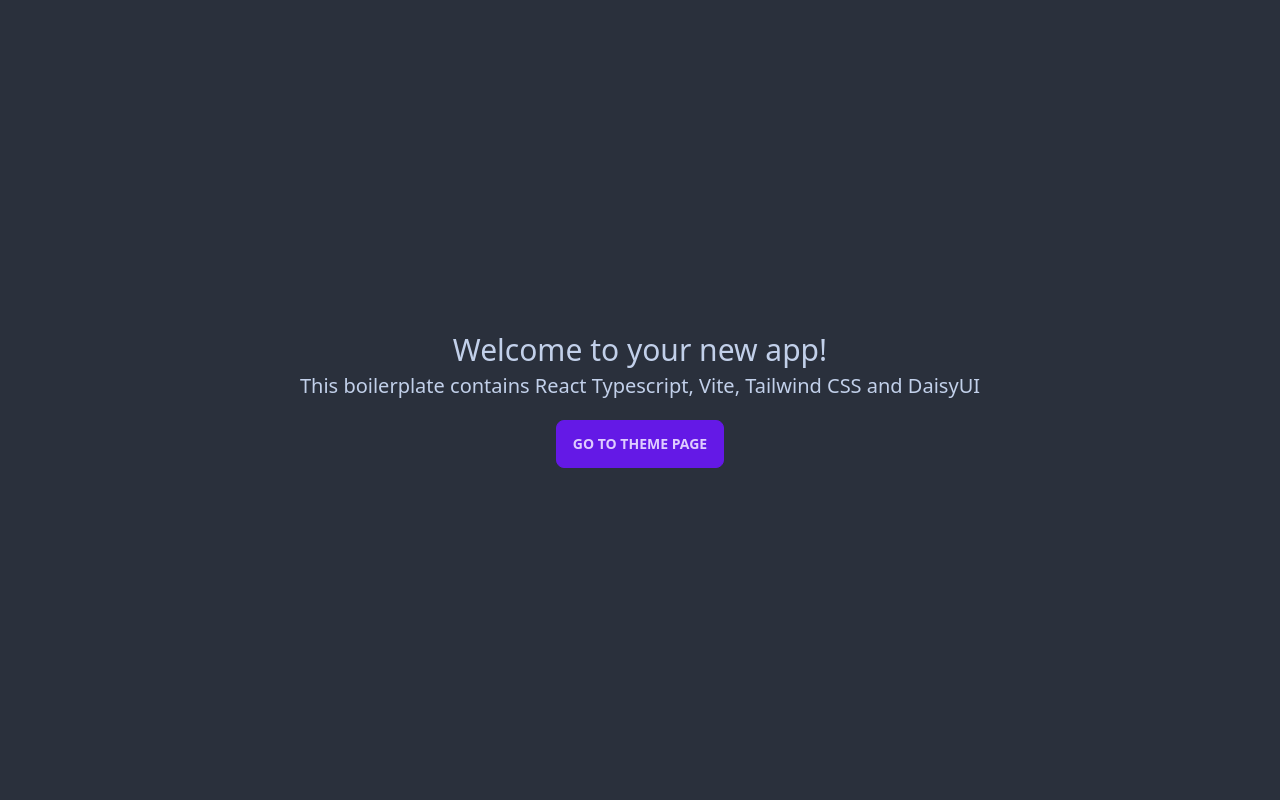
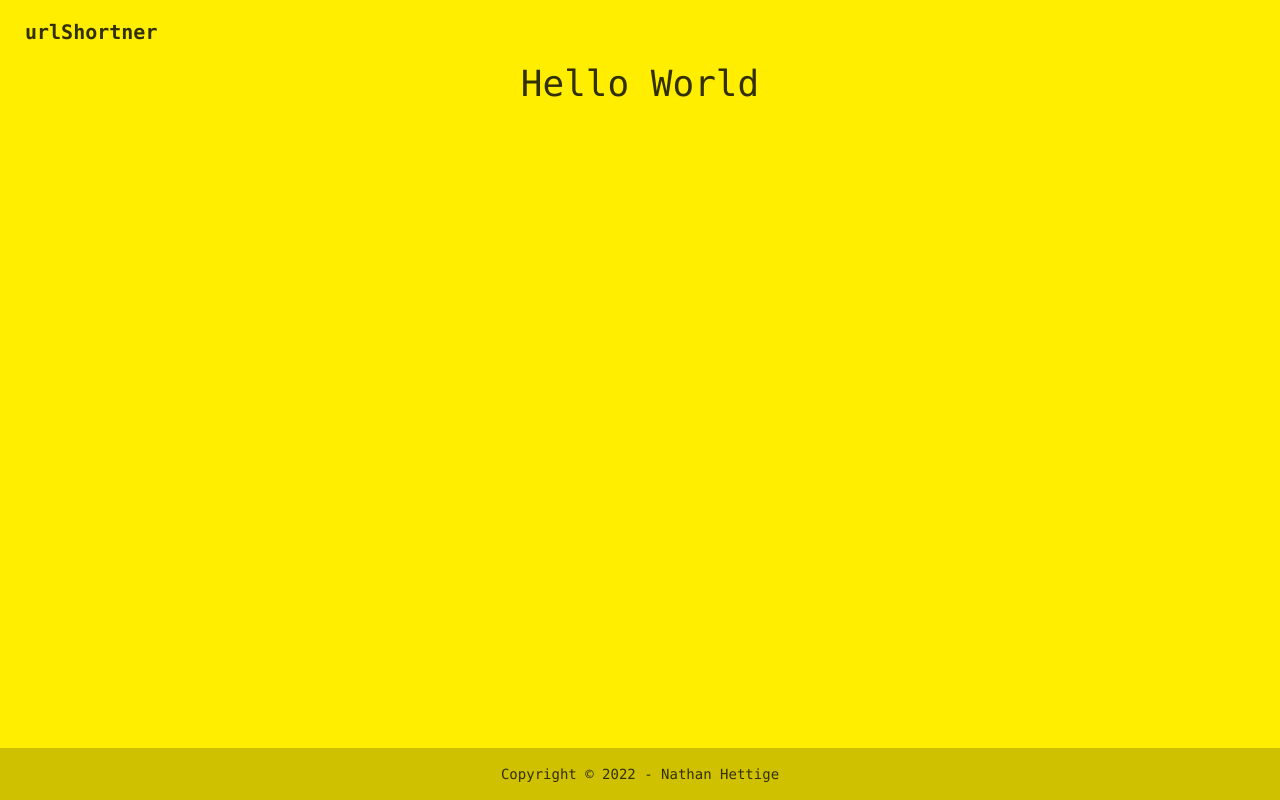
Before and after one commit to nathanhettige/urlshortner, a React (Vite) app in the folder frontend/: page / in a window 1280 px wide. Built offline with nearby package versions, Linux system fonts and the light colour scheme.

Commit message:
Add page layout and theme

```diff
--- a/frontend/src/App.tsx
+++ b/frontend/src/App.tsx
@@ -1,17 +1,12 @@
-import { Link } from 'react-router-dom';
+import PageLayout from './components/PageLayout';
 
 function App() {
   return (
-    <div className="flex flex-col items-center h-screen justify-center">
-      <h1 className="text-3xl">Welcome to your new app!</h1>
-      <p className="text-xl pt-1">
-        This boilerplate contains React Typescript, Vite, Tailwind CSS and
-        DaisyUI
-      </p>
-      <Link to="/theme">
-        <button className="btn btn-primary mt-5">Go to Theme Page</button>
-      </Link>
-    </div>
+    <>
+      <PageLayout>
+        <h1 className="text-4xl text-center">Hello World</h1>
+      </PageLayout>
+    </>
   );
 }
 
--- /dev/null
+++ b/frontend/src/components/Footer.tsx
@@ -0,0 +1,11 @@
+const Footer = () => {
+  return (
+    <footer className="footer footer-center p-4 bg-base-300 text-base-content">
+      <div>
+        <p>Copyright © 2022 - Nathan Hettige</p>
+      </div>
+    </footer>
+  );
+};
+
+export default Footer;
--- /dev/null
+++ b/frontend/src/components/Header.tsx
@@ -0,0 +1,9 @@
+const Header = () => {
+  return (
+    <div className="navbar bg-base-100">
+      <button className="btn btn-ghost normal-case text-xl">urlShortner</button>
+    </div>
+  );
+};
+
+export default Header;
--- /dev/null
+++ b/frontend/src/components/PageLayout.tsx
@@ -0,0 +1,15 @@
+import Footer from './Footer';
+import Header from './Header';
+
+const PageLayout = (props: { children?: React.ReactNode }) => {
+  const { children } = props;
+  return (
+    <div className="grid grid-rows-[auto,1fr,auto] h-screen">
+      <Header />
+      {children ?? <div></div>}
+      <Footer />
+    </div>
+  );
+};
+
+export default PageLayout;
--- a/frontend/src/pages/ThemePage.tsx
+++ /dev/null
@@ -1,9 +0,0 @@
-const ThemePage = () => {
-  return (
-    <>
-      <p>This is the theme page</p>
-    </>
-  );
-};
-
-export default ThemePage;
--- a/frontend/tailwind.config.cjs
+++ b/frontend/tailwind.config.cjs
@@ -5,21 +5,7 @@ module.exports = {
     extend: {}
   },
   daisyui: {
-    themes: [
-      {
-        mytheme: {
-          primary: '#6419E6',
-          secondary: '#D926A9',
-          accent: '#1FB2A6',
-          neutral: '#191D24',
-          'base-100': '#2A303C',
-          info: '#3ABFF8',
-          success: '#36D399',
-          warning: '#FBBD23',
-          error: '#F87272'
-        }
-      }
-    ]
+    themes: ['cyberpunk', 'light']
   },
   plugins: [require('daisyui')]
 };
```
Also changed, not shown: frontend/src/main.tsx (+2 -7 lines).
